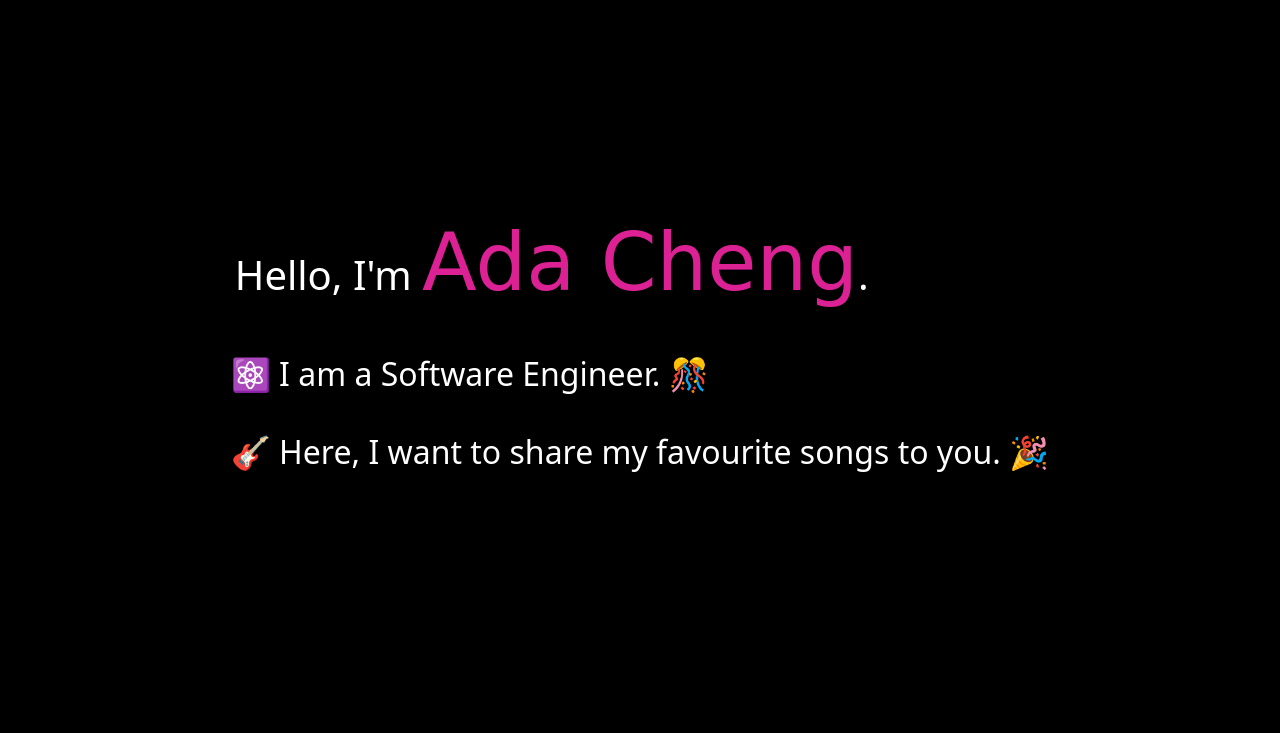
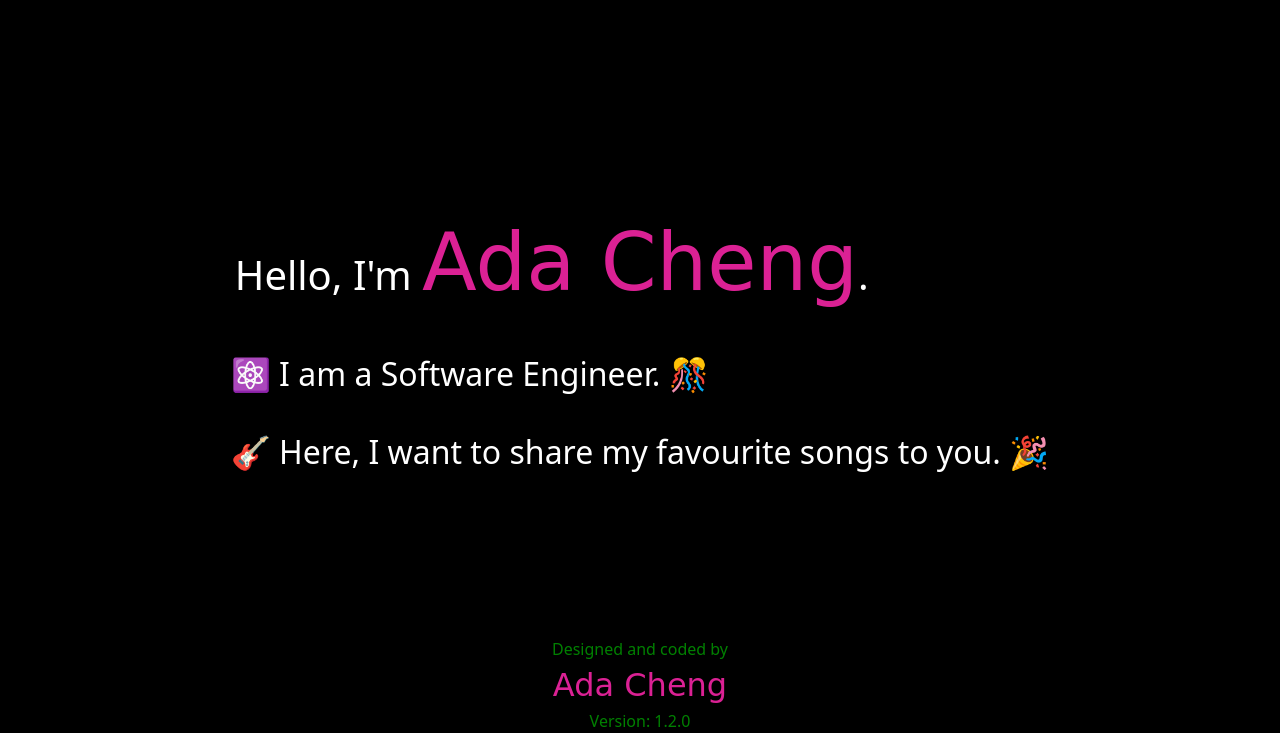
Before and after one commit to adafycheng/music-album, a website: page html/index.html in a window 1280 px wide. Shown: the part 67-800 px from the top of the page. Drawn offline with Linux system fonts and the light colour scheme.

Commit message:
Add footer with version number.  Publish for v1.2.0

```diff
--- a/html/css/style.css
+++ b/html/css/style.css
@@ -54,3 +54,24 @@ a.nav-link:active {
     padding-bottom: 5px;
     border-bottom: 2px solid rgba(219, 33, 148);
 }
+
+footer {
+    position: fixed;
+    background-color: #000;
+    color: green;
+    bottom: 0;
+    height: 6em;
+    padding: 10px;
+    width: 100%;
+    display: flex;
+    align-items: center;
+    flex-direction: column;
+    justify-content: center;
+    font-size: 1em;
+}
+
+#authorName {
+    color: rgb(219, 33, 148);
+    font-family: cursive;
+    font-size: 2em;
+}
--- a/html/index.html
+++ b/html/index.html
@@ -63,5 +63,11 @@
             </div>
         </div>
     </section>
+
+    <footer>
+        <div>Designed and coded by</div>
+        <div id="authorName">Ada Cheng</div>
+        <div id="appVersion">Version: 1.2.0</div>
+    </footer>
 </body>
 </html>
--- a/package.json
+++ b/package.json
@@ -1,6 +1,6 @@
 {
   "name": "music-album",
-  "version": "1.1.3",
+  "version": "1.2.0",
   "description": "Music Album",
   "author": "adafycheng",
   "license": "MIT",
```
Also changed, not shown: html/templates/song.templ.html (+6 -0 lines), 1 other file.
